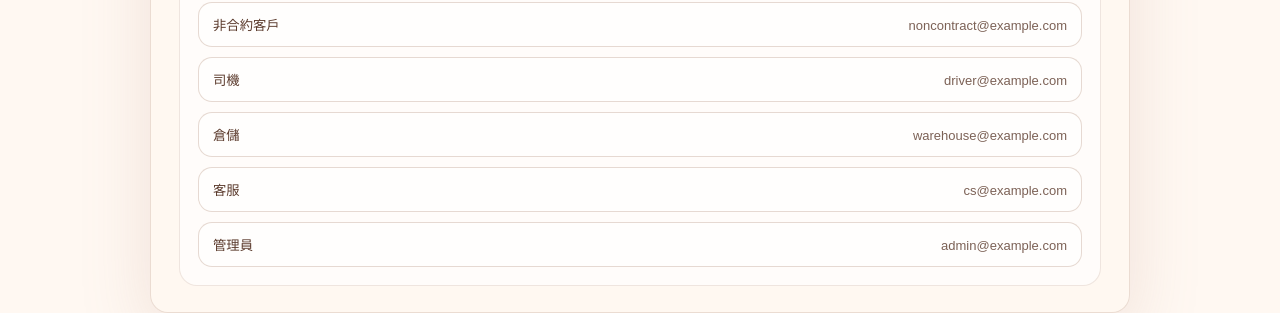
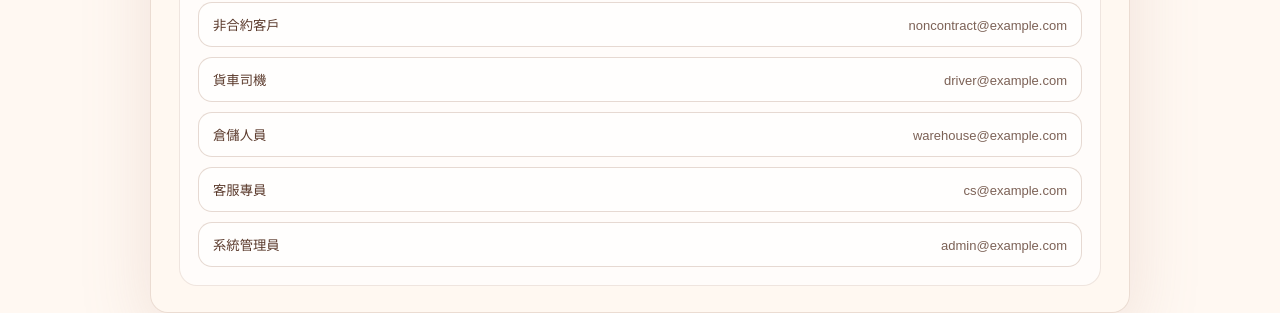
Before and after one commit to bowen12274Bot/Logistics_tracking_system, a Vue app in the folder frontend/: page /login in a window 1280 px wide. Shown: the part 562-875 px from the top of the page. Built offline with nearby package versions, Linux system fonts and the light colour scheme; no server answers; the HTML template or start-up script is replaced by a standard one.

Commit message:
修復倉儲人員工作地問題

```diff
--- a/frontend/src/views/LoginView.vue
+++ b/frontend/src/views/LoginView.vue
@@ -129,10 +129,10 @@ const handleRegister = async () => {
 const testAccounts: TestAccount[] = [
   { email: 'cust@example.com', password: 'cust123', role: '合約客戶' },
   { email: 'noncontract@example.com', password: 'custnc123', role: '非合約客戶' },
-  { email: 'driver@example.com', password: 'driver123', role: '司機' },
-  { email: 'warehouse@example.com', password: 'warehouse123', role: '倉儲' },
-  { email: 'cs@example.com', password: 'cs123', role: '客服' },
-  { email: 'admin@example.com', password: 'admin123', role: '管理員' },
+  { email: 'driver@example.com', password: 'driver123', role: '貨車司機' },
+  { email: 'warehouse@example.com', password: 'warehouse123', role: '倉儲人員' },
+  { email: 'cs@example.com', password: 'cs123', role: '客服專員' },
+  { email: 'admin@example.com', password: 'admin123', role: '系統管理員' },
 ]
 
 const fillTestAccount = (acct: TestAccount) => {
```
Also changed, not shown: 3 other files (tests, documents, lock files or other folders).
